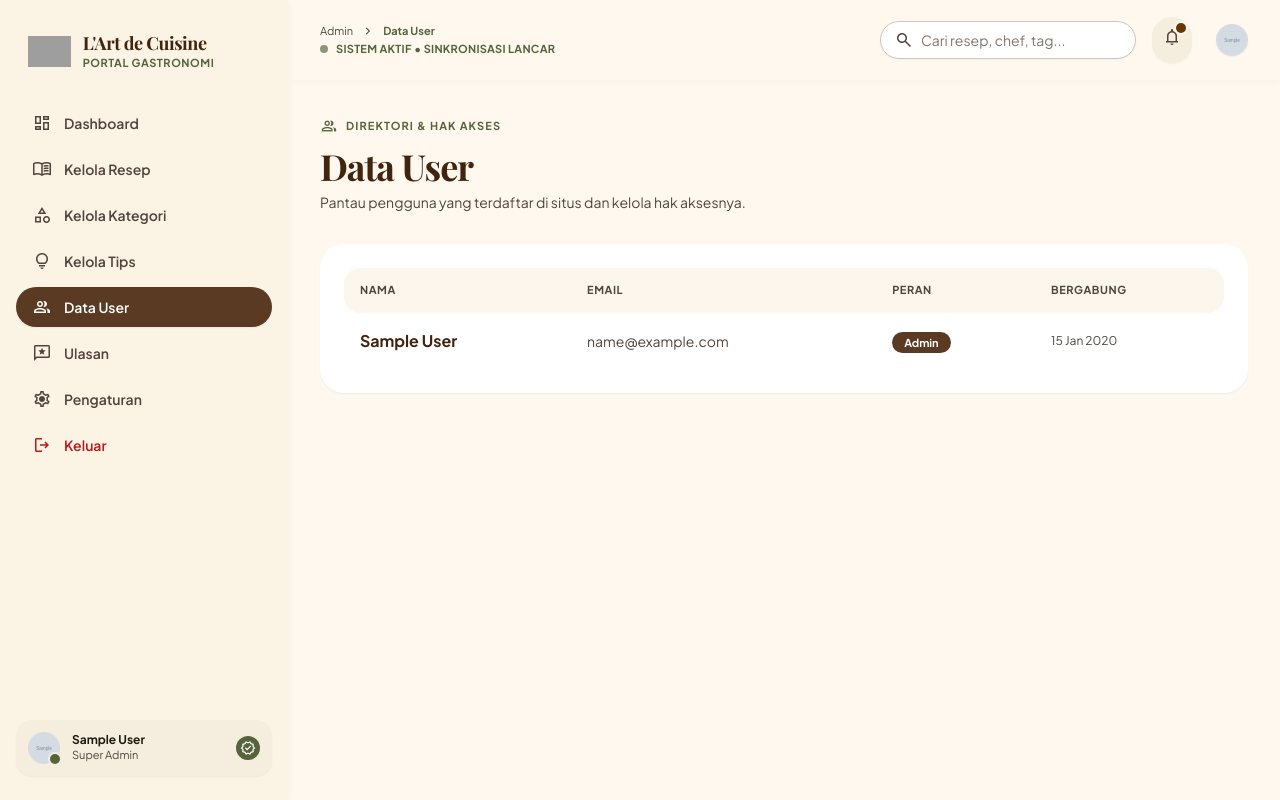
After one commit to indriyanirasti7-sys/Sistem_Informasi_Resep_Makanan, a Laravel app: page /admin/users in a window 1280 px wide. The commit adds this page. Run offline with Laravel 12, Linux system fonts and the light colour scheme; a user stored in the database is signed in; tables that the repository leaves empty hold one stand-in row (values such as "Sample post"); grey boxes marked "Sample" are stand-in pictures; parts of the project's set-up code (start-up, migrations or seed data) failed here and were passed over; some libraries are stand-ins or nearby versions; some web fonts are replaced; grey boxes are pictures that could not be loaded.

Commit message:
Setup: kerangka halaman Data User
- Buat Admin\UserController

- Daftarkan route admin/users

- Buat view daftar_user

- Kolom: nama, email, peran, tanggal bergabung

```diff
--- a/app/Http/Controllers/Admin/RecipeController.php
+++ b/app/Http/Controllers/Admin/RecipeController.php
@@ -42,7 +42,7 @@ class RecipeController extends Controller
         ];
 
 
-        return view('admin.kelola_resep', compact('recipes'));
+        return view('admin.recipes. kelola_resep', compact('recipes'));
     }
 
     public function show(Recipe $recipe)
--- /dev/null
+++ b/app/Http/Controllers/Admin/UserController.php
@@ -0,0 +1,90 @@
+<?php
+
+namespace App\Http\Controllers\Admin;
+
+use App\Http\Controllers\Controller;
+use App\Models\User;
+use Illuminate\Http\Request;
+
+class UserController extends Controller
+{
+    public function index(Request $request)
+    {
+        $query = User::withCount(['bookmarks', 'ratings']);
+
+        /* Filter role */
+        if ($request->filled('role') && $request->role !== 'all') {
+            $query->where('role', $request->role);
+        }
+
+        /* Search */
+        if ($request->filled('q')) {
+            $q = $request->q;
+            $query->where(fn($qb) =>
+                $qb->where('name', 'like', "%{$q}%")
+                   ->orWhere('email', 'like', "%{$q}%")
+            );
+        }
+
+        /* Sort */
+        match ($request->sort) {
+            'name_asc'  => $query->orderBy('name'),
+            'name_desc' => $query->orderByDesc('name'),
+            default     => $query->latest(),
+        };
+
+        $users = $query->paginate(10)->withQueryString();
+
+        $totalUsers         = User::count();
+        $totalAdmins        = User::where('role', 'admin')->count();
+        $newUsersThisMonth  = User::whereMonth('created_at', now()->month)
+                                  ->whereYear('created_at', now()->year)
+                                  ->count();
+
+        return view('admin.users.daftar_user', compact(
+            'users',
+            'totalUsers',
+            'totalAdmins',
+            'newUsersThisMonth'
+        ));
+    }
+
+    public function show(User $user)
+    {
+        $user->loadCount(['bookmarks', 'ratings']);
+        $user->load([
+            'bookmarks.recipe.category',
+            'ratings.recipe',
+        ]);
+
+        return view('admin.users.detail_user', compact('user'));
+    }
+
+    public function update(Request $request, User $user)
+    {
+        $validated = $request->validate([
+            'role' => 'required|in:admin,user',
+        ]);
+
+        $user->update($validated);
+
+        return redirect()
+            ->route('admin.users.index')
+            ->with('success', "Peran {$user->name} berhasil diubah menjadi {$validated['role']}.");
+    }
+
+    public function destroy(User $user)
+    {
+        /* Cegah hapus diri sendiri */
+        if (auth()->id() === $user->id) {
+            return back()->with('error', 'Anda tidak bisa menghapus akun sendiri.');
+        }
+
+        $name = $user->name;
+        $user->delete();
+
+        return redirect()
+            ->route('admin.users.index')
+            ->with('success', "Akun {$name} berhasil dihapus.");
+    }
+}
--- a/resources/views/admin/layout.blade.php
+++ b/resources/views/admin/layout.blade.php
@@ -81,7 +81,7 @@
                     ['label' => 'Kelola Resep',    'route' => 'admin.recipes.index',    'icon' => 'menu_book', 'pattern' => 'admin.recipes.*'],
                     ['label' => 'Kelola Kategori', 'route' => 'admin.categories.index', 'icon' => 'category',  'pattern' => 'admin.categories.*'],
                     ['label' => 'Kelola Tips',     'route' => 'admin.tips.index',   'icon' => 'lightbulb', 'pattern' => 'admin.tips.*'],
-                    ['label' => 'Data User',       'route' => null,                     'icon' => 'group',     'pattern' => null],
+                    ['label' => 'Data User',       'route' => 'admin.users.index',      'icon' => 'group',     'pattern' => 'admin.users.*'],
                     ['label' => 'Ulasan',          'route' => null,                     'icon' => 'reviews',   'pattern' => null],
                     ['label' => 'Pengaturan',      'route' => null,                     'icon' => 'settings',  'pattern' => null],
                 ];
--- /dev/null
+++ b/resources/views/admin/users/daftar_user.blade.php
@@ -0,0 +1,69 @@
+@extends('admin.layout')
+
+@section('title', 'Data User — L\'Art de Cuisine')
+@section('breadcrumb', 'Data User')
+
+@section('content')
+
+{{-- ========== HEADER ========== --}}
+<header class="flex flex-col gap-6 mb-8 pt-8">
+    <div class="flex flex-col gap-1.5 max-w-2xl">
+        <div class="flex items-center gap-2 text-secondary">
+            <span class="material-symbols-outlined text-lg">group</span>
+            <span class="text-[11px] uppercase tracking-widest text-secondary font-bold">Direktori &amp; Hak Akses</span>
+        </div>
+        <h1 class="font-display text-4xl text-primary tracking-tight font-bold">Data User</h1>
+        <p class="text-sm text-on-surface-variant">
+            Pantau pengguna yang terdaftar di situs dan kelola hak aksesnya.
+        </p>
+    </div>
+</header>
+
+{{-- ========== TABEL USER (KERANGKA) ========== --}}
+<section class="bg-surface-container-lowest rounded-3xl p-6 shadow-sm">
+    <div class="w-full overflow-x-auto">
+        <table class="w-full text-left border-collapse">
+            <thead>
+                <tr class="bg-surface-container-low/70 text-on-surface-variant text-[11px] uppercase tracking-wider font-bold">
+                    <th class="py-3.5 px-4 rounded-l-2xl">Nama</th>
+                    <th class="py-3.5 px-4">Email</th>
+                    <th class="py-3.5 px-4">Peran</th>
+                    <th class="py-3.5 px-4 rounded-r-2xl">Bergabung</th>
+                </tr>
+            </thead>
+            <tbody class="divide-y divide-surface-container-high/40 text-on-surface">
+                @forelse ($users as $user)
+                    <tr class="hover:bg-surface-container-low/40 transition-colors">
+                        <td class="py-4 px-4 font-bold text-primary">{{ $user->name }}</td>
+                        <td class="py-4 px-4 text-sm text-on-surface-variant">{{ $user->email }}</td>
+                        <td class="py-4 px-4">
+                            <span class="px-3 py-1 rounded-full text-[11px] font-bold
+                                {{ $user->role === 'admin'
+                                    ? 'bg-primary-container text-white'
+                                    : 'bg-secondary-container text-on-secondary-fixed-variant' }}">
+                                {{ ucfirst($user->role) }}
+                            </span>
+                        </td>
+                        <td class="py-4 px-4 text-xs text-on-surface-variant">
+                            {{ optional($user->created_at)->translatedFormat('d M Y') }}
+                        </td>
+                    </tr>
+                @empty
+                    <tr>
+                        <td colspan="4" class="py-16 text-center text-sm text-on-surface-variant">
+                            Belum ada user terdaftar.
+                        </td>
+                    </tr>
+                @endforelse
+            </tbody>
+        </table>
+    </div>
+
+    @if ($users->hasPages())
+        <div class="mt-6 pt-4 border-t border-surface-container-high">
+            {{ $users->links() }}
+        </div>
+    @endif
+</section>
+
+@endsection
--- a/resources/views/home.blade.php
+++ b/resources/views/home.blade.php
@@ -411,7 +411,7 @@
                                     <span>•</span>
                                     <span>Oleh {{ $tip->user->name ?? 'Tim Dapur' }}</span>
                                 </div>
-                                <a href="{{ route('tips.show', $tip->slug) }}">
+                                <a href="{{ route('tips.panduan', $tip->slug) }}">
                                     <h3 class="font-title-md text-title-md font-semibold text-primary group-hover:text-secondary transition-colors">
                                         {{ $tip->title }}
                                     </h3>
@@ -420,7 +420,7 @@
                                     {{ Str::limit(strip_tags($tip->content), 140) }}
                                 </p>
                             </div>
-                            <a href="{{ route('tips.show', $tip->slug) }}"
+                            <a href="{{ route('tips.detail_tips', $tip->slug) }}"
                                class="pt-2 flex items-center gap-1 font-label-md text-label-md text-primary group-hover:text-secondary font-semibold transition-colors">
                                 <span>Baca Selengkapnya</span>
                                 <span class="material-symbols-outlined text-[16px] transition-transform group-hover:translate-x-1">arrow_forward</span>
--- a/routes/web.php
+++ b/routes/web.php
@@ -40,7 +40,8 @@ Route::prefix('admin')->name('admin.')->middleware(['auth', 'admin'])->group(fun
 
     Route::resource('recipes', Admin\RecipeController::class);
     Route::resource('categories', Admin\CategoryController::class);
-    Route::resource('tips', Admin\TipController::class);  // 👈 TAMBAH INI
+    Route::resource('tips', Admin\TipController::class);
+    Route::resource('users', Admin\UserController::class)->except(['create', 'store', 'edit']);
 
 
     Route::get('/export/recipes', [Admin\ExportController::class, 'recipes'])->name('export.recipes');
```
Also changed, not shown: resources/views/admin/recipes/kelola_resep.blade.php (renamed from resources/views/admin/kelola_resep.blade.php), resources/views/admin/recipes/tambah_resep.blade.php (renamed from resources/views/admin/tambah_resep.blade.php).
